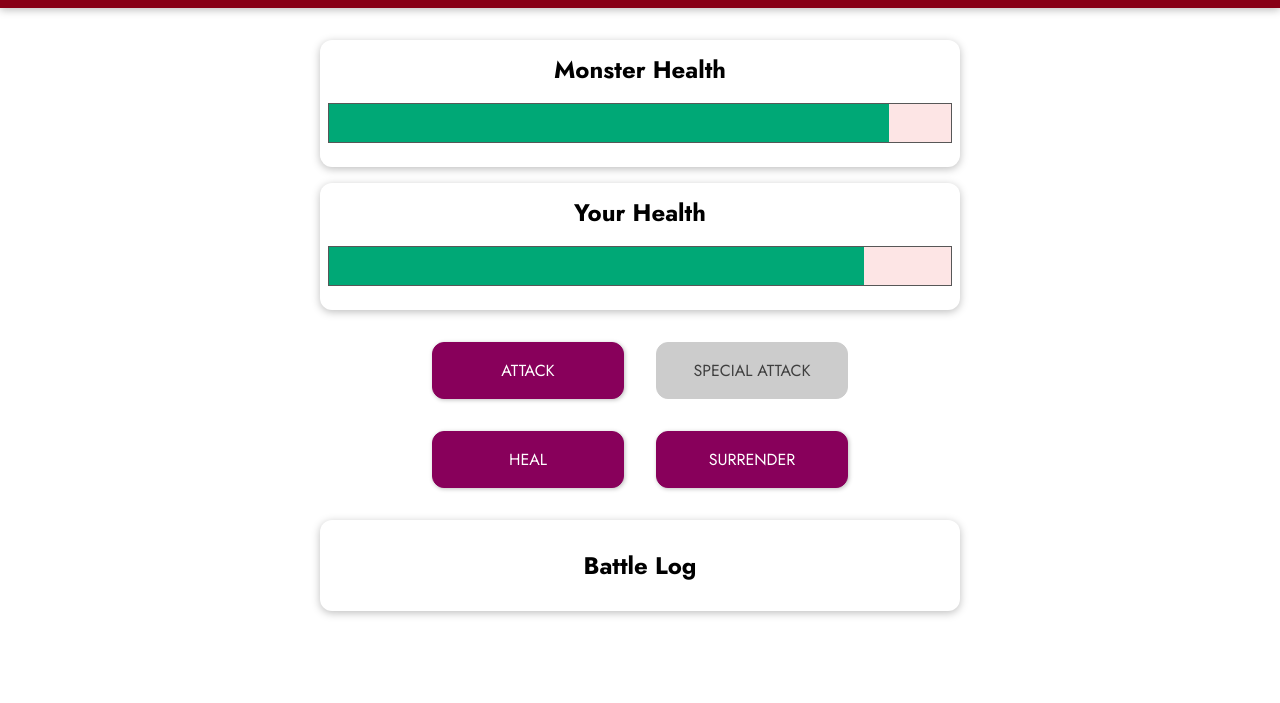
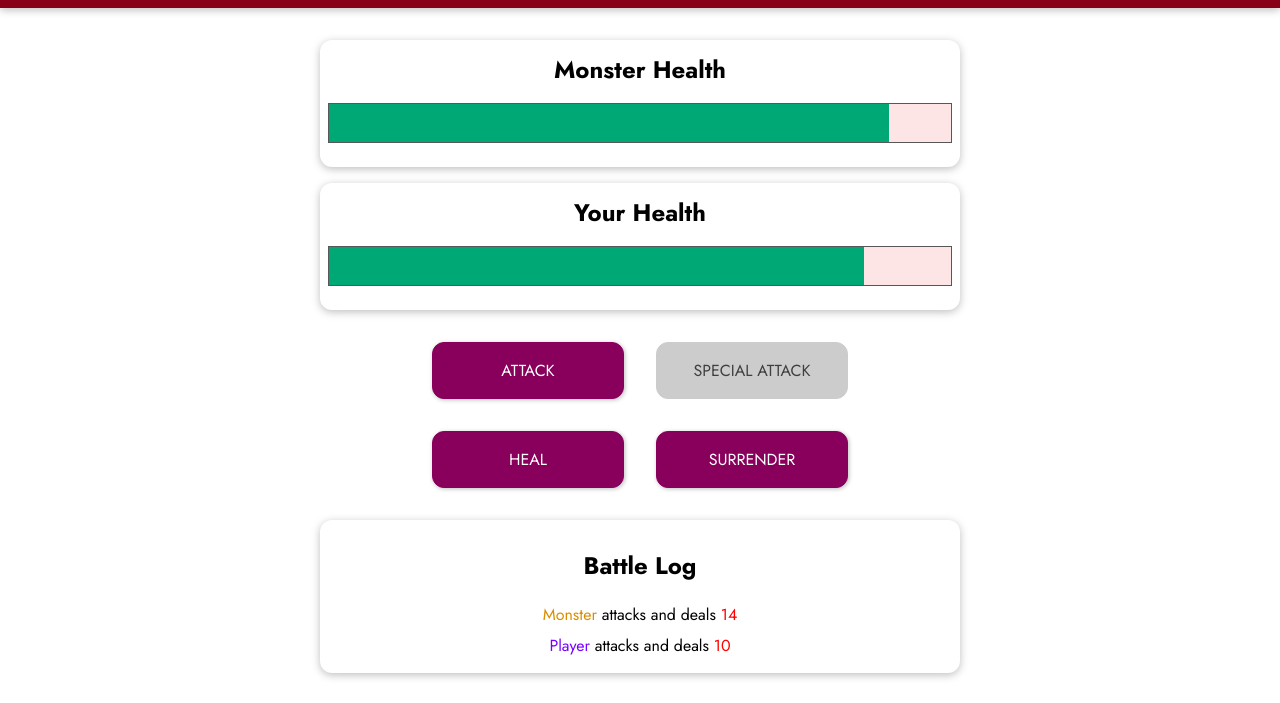
Before and after one commit to k3yg4n/MonsterSlayer, a plain HTML site: page MonsterSlayer/index.html in a window 1280 px wide. Both pictures are taken after a click on the button "ATTACK". Shown: the part 97-800 px from the top of the page. Drawn offline with nearby package versions, Linux system fonts and the light colour scheme.

Commit message:
Implement battle log

```diff
--- a/MonsterSlayer/app.js
+++ b/MonsterSlayer/app.js
@@ -10,6 +10,7 @@ const app = Vue.createApp({
       monsterHealth: 100,
       currentRound: 0,
       winner: null,
+      logMessages: [],
     };
   },
   computed: {
@@ -55,16 +56,19 @@ const app = Vue.createApp({
       this.currentRound++;
       const dmg = getRandomValue(5, 12);
       this.monsterHealth -= dmg;
+      this.addLogMessage("player", "attack", dmg);
       this.monsterAttack(); // The monster attacks after the player attacks
     },
     monsterAttack() {
       const dmg = getRandomValue(8, 15);
       this.playerHealth -= dmg;
+      this.addLogMessage("monster", "attack", dmg);
     },
     playerSpecialAttack() {
       this.currentRound++;
       const dmg = getRandomValue(10, 25);
       this.monsterHealth -= dmg;
+      this.addLogMessage("player", "special attack", dmg);
       this.monsterAttack();
     },
     playerHeal() {
@@ -73,8 +77,10 @@ const app = Vue.createApp({
       // The player cannot increase their HP past 100
       if (this.playerHealth + healAmount > 100) {
         this.playerHealth = 100;
+        this.addLogMessage("player", "heal", 0);
       } else {
         this.playerHealth += healAmount;
+        this.addLogMessage("player", "heal", healAmount);
       }
       this.monsterAttack();
     },
@@ -83,9 +89,17 @@ const app = Vue.createApp({
       this.monsterHealth = 100;
       this.currentRound = 0;
       this.winner = null;
+      this.logMessages = [];
     },
     playerSurrender() {
       this.winner = "monster";
+    },
+    addLogMessage(subject, action, value) {
+      this.logMessages.unshift({
+        actionBy: subject,
+        actionType: action,
+        actionValue: value,
+      });
     },
   },
 });
--- a/MonsterSlayer/index.html
+++ b/MonsterSlayer/index.html
@@ -55,7 +55,26 @@
       </section>
       <section id="log" class="container">
         <h2>Battle Log</h2>
-        <ul></ul>
+        <ul>
+          <li v-for="message in logMessages" :key="message">
+            <span
+              :class="{'log--player': message.actionBy === 'player', 'log--monster': message.actionBy === 'monster'}"
+              >{{ message.actionBy === 'player' ? 'Player' : 'Monster'}}</span
+            >
+            <span v-if="message.actionType === 'heal'">
+              heals himself for
+              <span class="log--heal">{{message.actionValue}}</span></span
+            >
+            <span v-if="message.actionType === 'attack'">
+              attacks and deals
+              <span class="log--damage">{{message.actionValue}}</span></span
+            >
+            <span v-if="message.actionType === 'special attack'">
+              special attacks and deals
+              <span class="log--damage">{{message.actionValue}}</span></span
+            >
+          </li>
+        </ul>
       </section>
     </div>
   </body>
```
